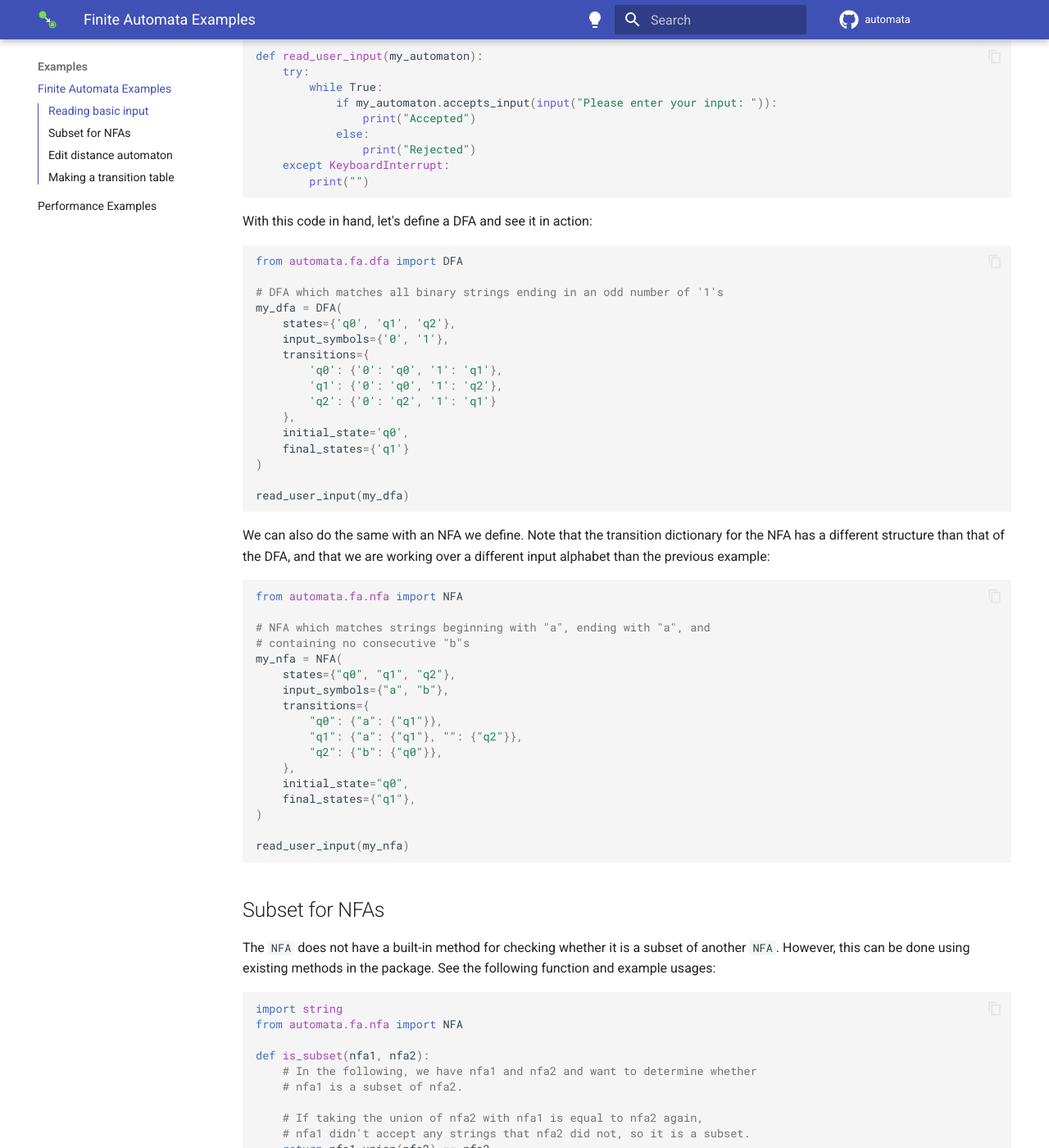
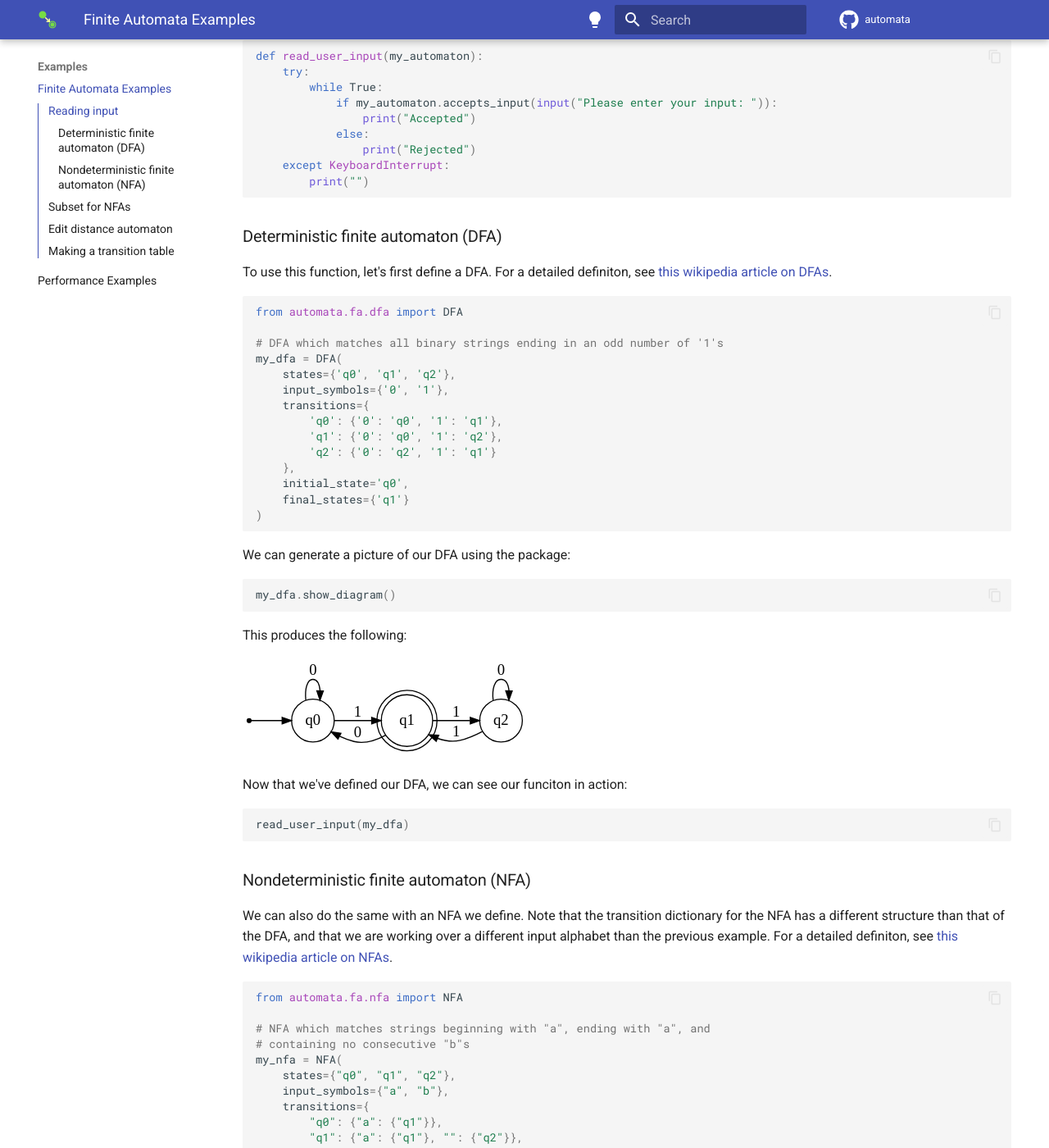
Before and after one commit to caleb531/automata, an MkDocs documentation site: the page built from docs/examples/fa-examples.md, in a window 1280 px wide and 1400 px high, scrolled down 481 px. Shown: the whole window at 82% size. Built offline with MkDocs 1.6.1 and Material for MkDocs 9.7.7, drawn with Linux system fonts in a browser that asks for light colours; comment, search, counter and statistics services are not loaded; some of the changed text lies outside the part shown.

Commit message:
Added various links

````diff
--- a/docs/examples/fa-examples.md
+++ b/docs/examples/fa-examples.md
@@ -8,15 +8,12 @@ moves between states based on a _transition function_ in response to
 reading characters from input string. The FA will _accept_ or _reject_ an
 input string depending on its current state.
 
-For a brief overview of this topic, see [the wikipedia article][wikipedia-article]
+For a detailed overview of this topic, see [this wikipedia article][wikipedia-fsm]
 or [these lecture notes][lecture-notes].
 
-[wikipedia-article]: https://en.wikipedia.org/wiki/Finite-state_machine
-[lecture-notes]: https://jeffe.cs.illinois.edu/teaching/algorithms/#models
+## Reading input
 
-## Reading basic input
-
-In this example, we define a function that takes in an automaton
+In this example, we first define a function that takes in an automaton
 and asks the user for input strings, printing whether the input was
 accepted or rejected:
 
@@ -32,7 +29,11 @@ def read_user_input(my_automaton):
         print("")
 ```
 
-With this code in hand, let's define a DFA and see it in action:
+### Deterministic finite automaton (DFA)
+
+To use this function, let's first define a DFA.
+For a detailed definiton, see [this wikipedia article on DFAs][wikipedia-dfa].
+
 
 ```python
 from automata.fa.dfa import DFA
@@ -49,14 +50,31 @@ my_dfa = DFA(
     initial_state='q0',
     final_states={'q1'}
 )
+```
+We can generate a picture of our DFA using the package:
 
+```python
+my_dfa.show_diagram()
+```
+
+This produces the following:
+
+![my dfa image](img/my_dfa.svg)
+
+
+Now that we've defined our DFA, we can see our funciton in action:
+
+```python
 read_user_input(my_dfa)
 ```
+
+### Nondeterministic finite automaton (NFA)
 
 We can also do the same with an NFA we define. Note that the
 transition dictionary for the NFA has a different structure than
 that of the DFA, and that we are working over a different input
-alphabet than the previous example:
+alphabet than the previous example. For a detailed definiton, see [this wikipedia article on NFAs][wikipedia-nfa].
+
 
 ```python
 from automata.fa.nfa import NFA
@@ -74,15 +92,30 @@ my_nfa = NFA(
     initial_state="q0",
     final_states={"q1"},
 )
+```
 
+Similar to the DFA, we can generate a picture of our NFA:
+
+```python
+my_nfa.show_diagram()
+```
+
+This produces the following:
+
+![my nfa image](img/my_nfa.svg)
+
+We can call our function as in the prior example:
+
+```python
 read_user_input(my_nfa)
 ```
+
 
 ## Subset for NFAs
 
 The `NFA` does not have a built-in method for checking whether it is a subset
 of another `NFA`. However, this can be done using existing methods in the
-package. See the following function and example usages:
+package:
 
 ```python
 import string
@@ -95,14 +128,24 @@ def is_subset(nfa1, nfa2):
     # If taking the union of nfa2 with nfa1 is equal to nfa2 again,
     # nfa1 didn't accept any strings that nfa2 did not, so it is a subset.
     return nfa1.union(nfa2) == nfa2
+```
 
+To see our function in action, we need to define some NFAs. We can
+do this easily by converting from regular expressions. For more information
+about this equivalence, see [the wikipedia article on regular languages][wikipedia-reglang]:
 
+```python
 alphabet = set(string.ascii_lowercase)
 
 nfa1 = NFA.from_regex("abc", input_symbols=alphabet)
 nfa2 = NFA.from_regex("(abc)|(def)", input_symbols=alphabet)
 nfa3 = NFA.from_regex("a*bc", input_symbols=alphabet)
+```
 
+With these NFAs, we can now call the function and check that it matches the
+expected results.
+
+```
 print(is_subset(nfa1, nfa2))  # True
 print(is_subset(nfa1, nfa3))  # True
 print(is_subset(nfa2, nfa3))  # False
@@ -220,3 +260,11 @@ def make_table(target_fa) -> pd.DataFrame:
     df = pd.DataFrame.from_dict(table).fillna("∅").T
     return df.reindex(sorted(df.columns), axis=1)
 ```
+
+
+[wikipedia-fsm]: https://en.wikipedia.org/wiki/Finite-state_machine
+[wikipedia-dfa]: https://en.wikipedia.org/wiki/Deterministic_finite_automaton
+[wikipedia-nfa]: https://en.wikipedia.org/wiki/Nondeterministic_finite_automaton
+[wikipedia-reglang]: https://en.wikipedia.org/wiki/Regular_language
+[lecture-notes]: https://jeffe.cs.illinois.edu/teaching/algorithms/#models
+[levelshtein-article]: http://blog.notdot.net/2010/07/Damn-Cool-Algorithms-Levenshtein-Automata
````
Also changed, not shown: other parts of docs/examples/fa-examples.md (+0 -3 lines), docs/examples/img/my_dfa.svg (added), docs/examples/img/my_nfa.svg (added).
